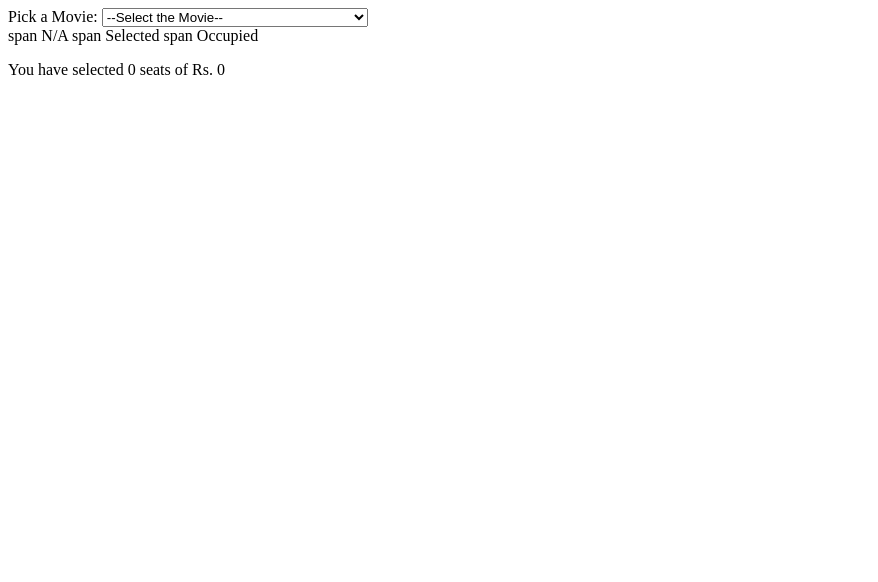
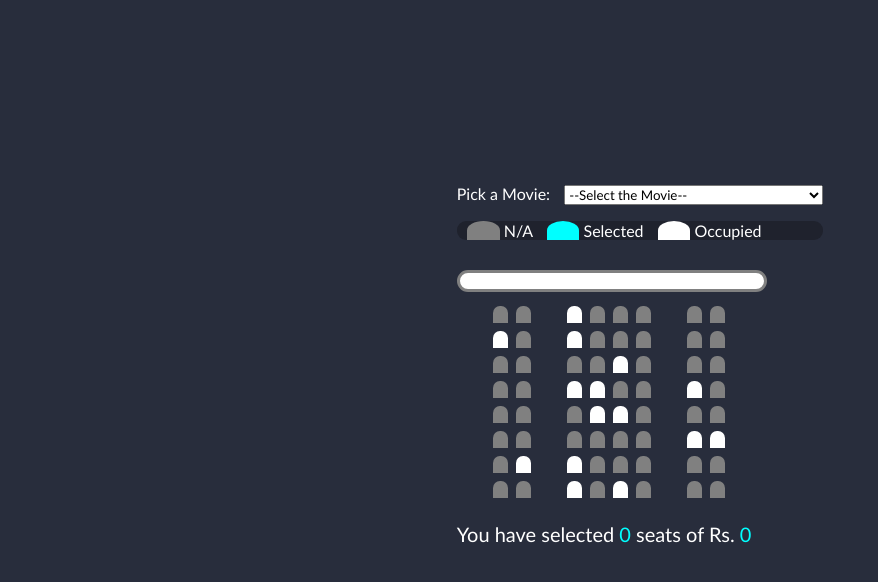
Before and after one commit to vidhit27/ShowTime, a plain HTML site: page index.html in a window 1280 px wide. Shown: the whole page, without its empty margins (0-878 px from the left). Drawn offline with Linux system fonts and the light colour scheme; files that its build step writes are made by us from their sources; the site is published under a folder, as on GitHub Pages, so addresses that start at the root find nothing.

Commit message:
Update index.html

```diff
--- a/index.html
+++ b/index.html
@@ -5,7 +5,7 @@
     <meta http-equiv="X-UA-Compatible" content="IE=edge">
     <meta name="viewport" content="width=device-width, initial-scale=1.0">
     <title>Movie</title>
-    <link rel="stylesheet" href="/websites/movie-ticket/movie.css">
+    <link rel="stylesheet" href="movie.css">
 </head>
 <body>
         <div class="container">
```
